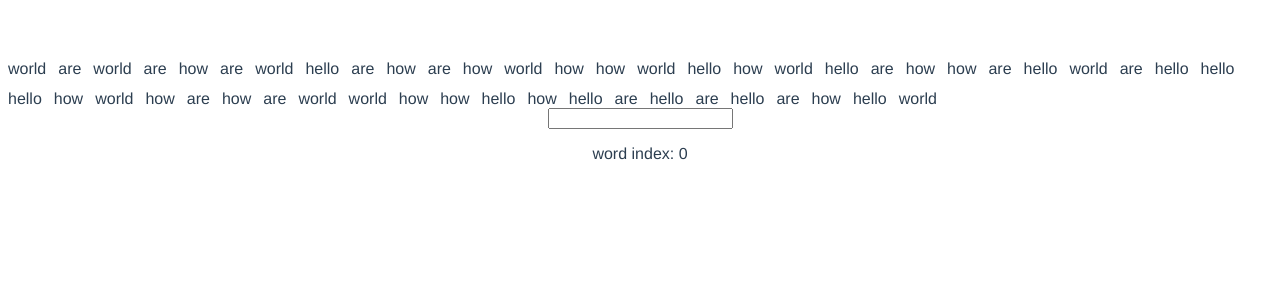
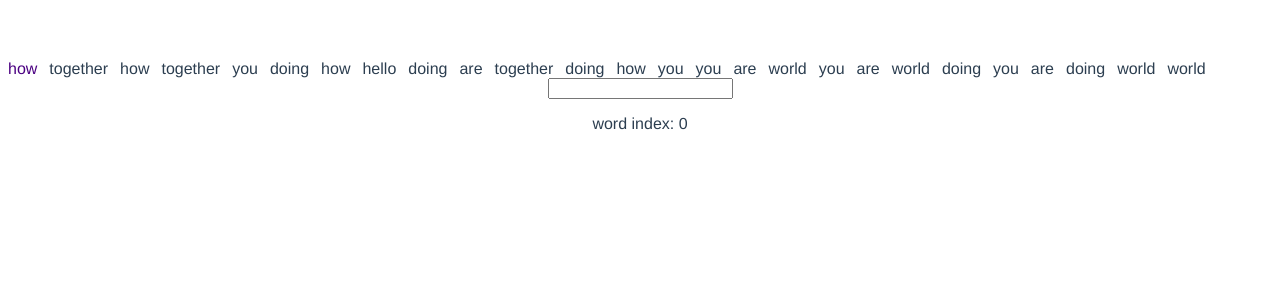
Before and after one commit to Christian-Hoeller/Win98Typer, a Vue app in the folder typing-test/: page / in a window 1280 px wide. Shown: the top 300 px of the page. Built offline with nearby package versions, Linux system fonts and the light colour scheme.

Commit message:
added current class and checked if last word is reached

```diff
--- a/typing-test/src/components/TypingTest.vue
+++ b/typing-test/src/components/TypingTest.vue
@@ -30,13 +30,15 @@ export default {
         getWordsWithClasses(){
             const wordSet = json[0].words;
             let words = [];
-            const wordAmount = 50
+            const wordAmount = 25
             // const wordAmount = 50;
             for(let i = 0; i <= wordAmount; i++){
                 const randomIndex = Math.floor(Math.random() * wordSet.length);
                 words.push(wordSet[randomIndex]);
             }
-            return words.map(word => ({state:'default', word: word}));
+            words = words.map(word => ({state:'default', word: word}));
+            words[0].state = 'current';
+            return words;
         },
         getWordByIndex(index){
             return this.words[index].word;
@@ -57,11 +59,12 @@ export default {
                 // reset user input
                 this.userInput = '';
 
-                // inkrement currentWordIndex
-                this.currentWordIndex ++;
+                // check if last word
+                if(this.currentWordIndex !== this.words.length - 1){
+                    this.currentWordIndex ++;
+                    this.words[this.currentWordIndex].state = "current"
 
-                // inkrement currentword
-                // this.currentWord = this.getWordByIndex(this.currentWordIndex);
+                }
             }
         }
     },
--- a/typing-test/src/components/WordBox.vue
+++ b/typing-test/src/components/WordBox.vue
@@ -36,6 +36,10 @@ export default {
     color:text;
 }
 
+.current{
+    color:indigo;
+}
+
 .box{
  --gap: 12px;
   display: inline-flex;
--- a/typing-test/src/utils/words.json
+++ b/typing-test/src/utils/words.json
@@ -1,6 +1,6 @@
 [
   {
     "language": "english",
-    "words": ["hello", "world", "how", "are"]
+    "words": ["hello", "world", "how", "are", "you", "doing", "together"]
   }
 ]
```
